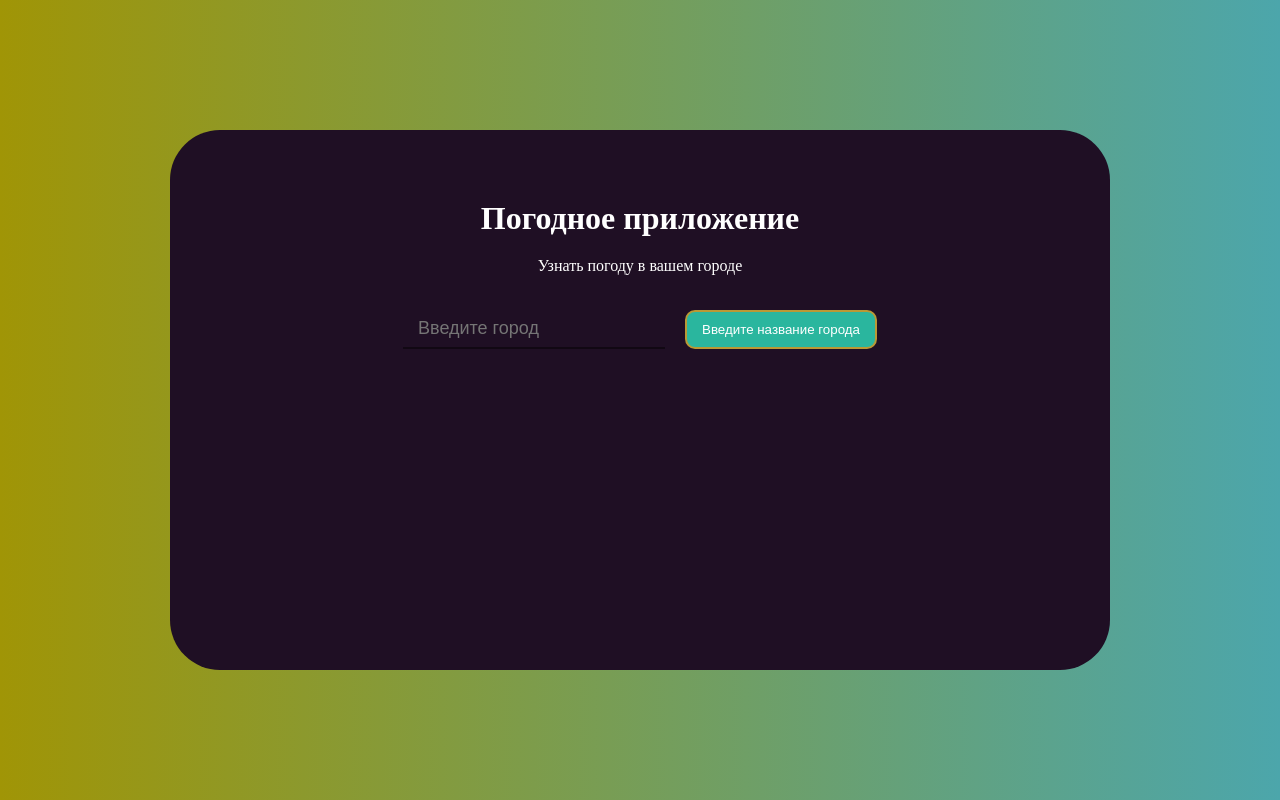
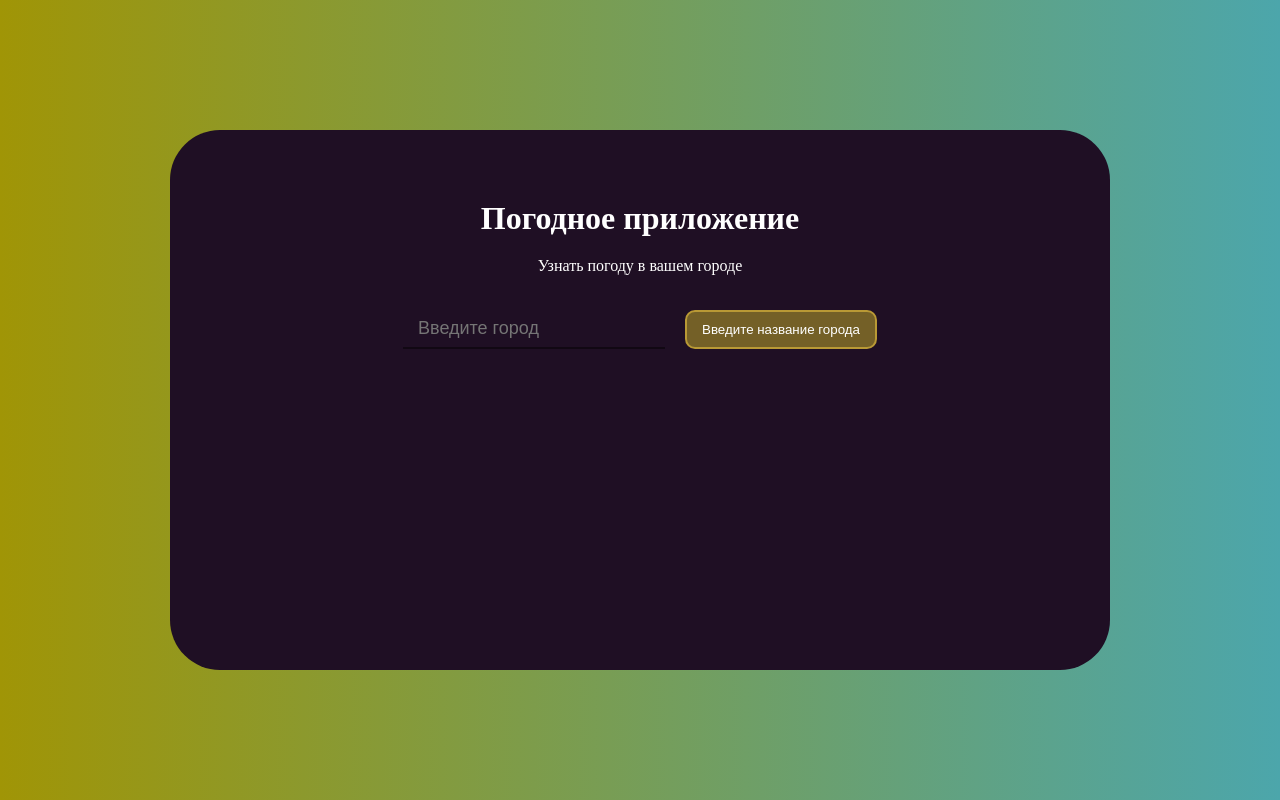
Before and after one commit to vitalay/vue-project-1, a Vue app: page / in a window 1280 px wide. Built offline with nearby package versions, Linux system fonts and the light colour scheme.

Commit message:
сменили курсор

```diff
--- a/src/App.vue
+++ b/src/App.vue
@@ -64,6 +64,11 @@ border-bottom: 2px solid #e912d7;
 
 }
 
+.wrapper button:disabled {
+  background: #746027;
+  cursor: not-allowed;
+}
+
 .wrapper button {
   background: #2ab69e;
   color: #fff;
```
